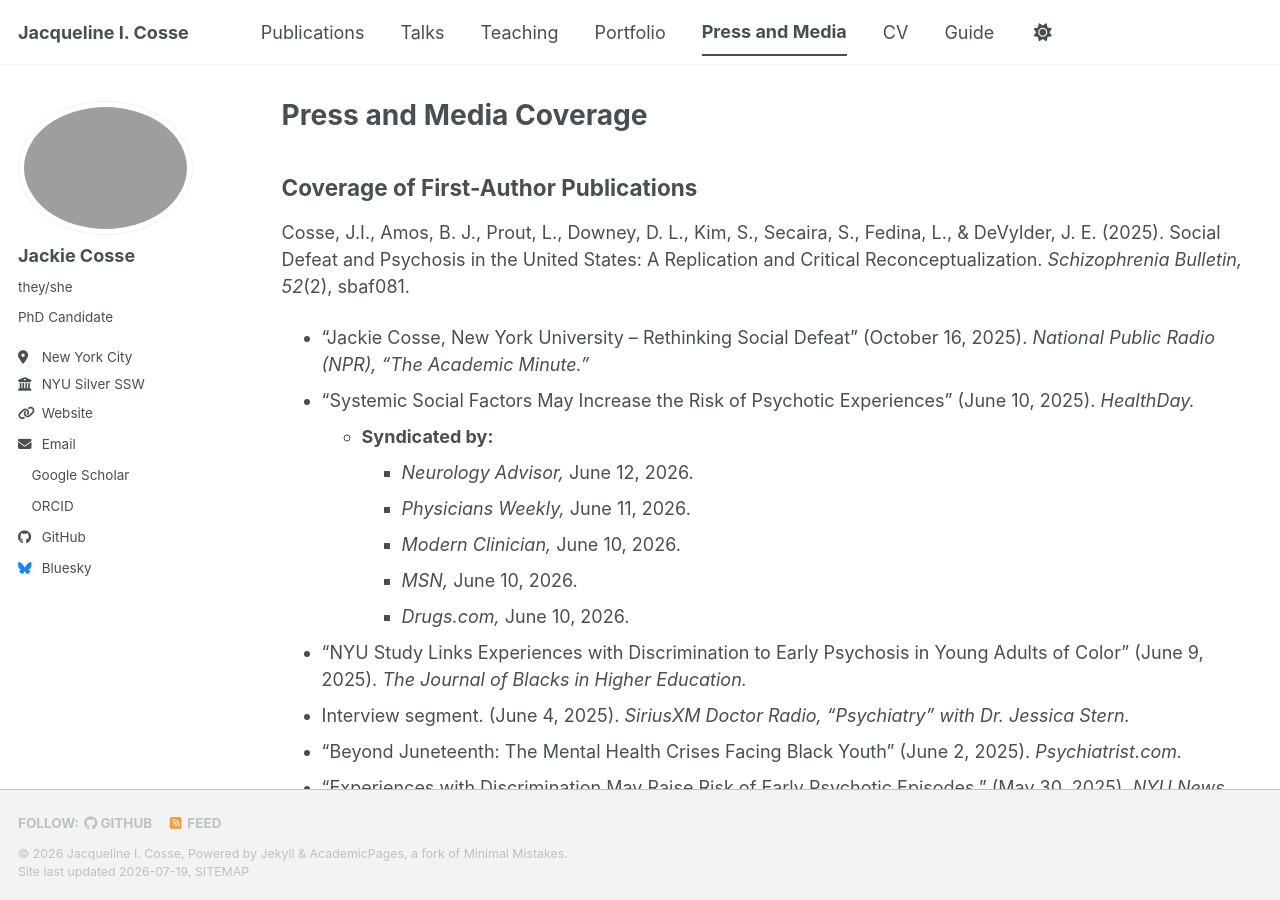
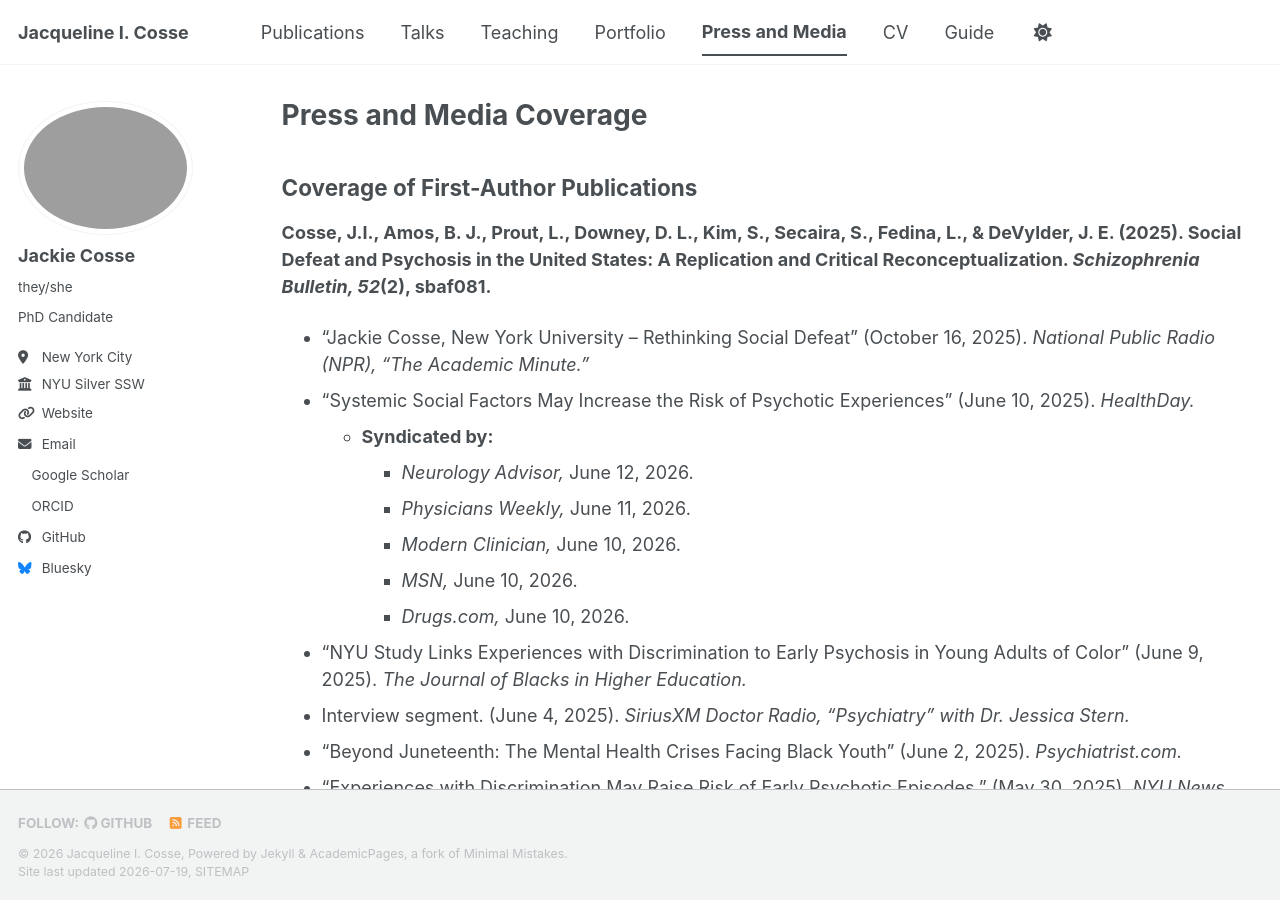
Before and after one commit to jackiecosse/jackiecosse.com, a Jekyll site: the page built from _pages/press.md, in a window 1280 px wide and 900 px high. Built offline with Jekyll 4.4.1, drawn with Linux system fonts in a browser that asks for light colours; a style sheet for code colours, icons or effects is not loaded.

Commit message:
Update press.md

```diff
--- a/_pages/press.md
+++ b/_pages/press.md
@@ -10,7 +10,7 @@
 {% include base_path %}
 
 ## Coverage of First-Author Publications
-Cosse, J.I., Amos, B. J., Prout, L., Downey, D. L., Kim, S., Secaira, S., Fedina, L., & DeVylder, J. E. (2025). Social Defeat and Psychosis in the United States: A Replication and Critical Reconceptualization. _Schizophrenia Bulletin, 52_(2), sbaf081.
+<b>Cosse, J.I., Amos, B. J., Prout, L., Downey, D. L., Kim, S., Secaira, S., Fedina, L., & DeVylder, J. E. (2025). Social Defeat and Psychosis in the United States: A Replication and Critical Reconceptualization. _Schizophrenia Bulletin, 52_(2), sbaf081.</b>
   - “Jackie Cosse, New York University – Rethinking Social Defeat” (October 16, 2025). _National Public Radio (NPR), “The Academic Minute.”_
   - “Systemic Social Factors May Increase the Risk of Psychotic Experiences” (June 10, 2025). _HealthDay._
     - **Syndicated by:**
@@ -24,7 +24,7 @@
   - “Beyond Juneteenth: The Mental Health Crises Facing Black Youth” (June 2, 2025). _Psychiatrist.com._
   - “Experiences with Discrimination May Raise Risk of Early Psychotic Episodes.” (May 30, 2025). _NYU News._
 
-Cosse, J., Hudson, K., & Romanelli, M. (2024). Medicine, access, spirit, and survival: An intersectional look at concepts of health among a diverse sample of LGBTQ adults. _SSM-Qualitative Research in Health, 5,_ 100395.
+<b>Cosse, J., Hudson, K., & Romanelli, M. (2024). Medicine, access, spirit, and survival: An intersectional look at concepts of health among a diverse sample of LGBTQ adults. _SSM-Qualitative Research in Health, 5,_ 100395.</b>
   - “An intersectional look at concepts of health among a diverse sample of LGBTQ adults.” (February 2, 2024). _Fordham GSS News._
   - “PhD Student Jackie Cosse Receives APHA Research Award.” (Nov 9, 2023). _NYU Silver Newsroom._
 
```
